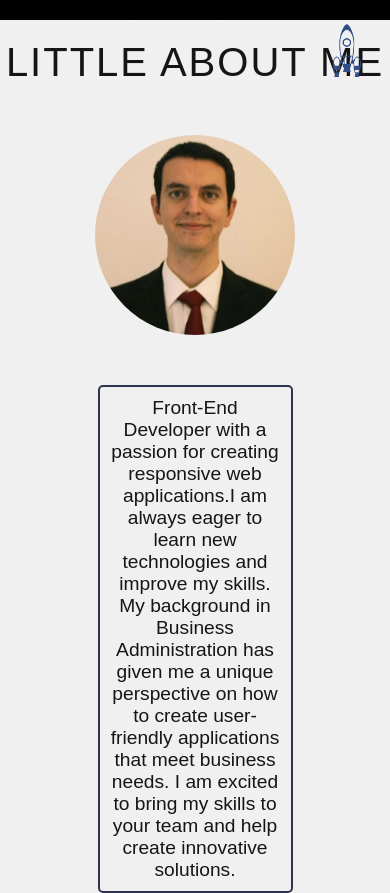
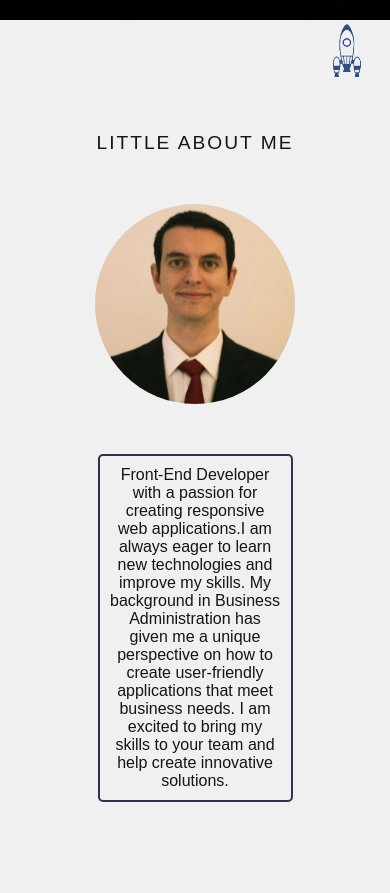
Before and after one commit to Sdztrk/second-portfolio-page, a plain HTML site: page index.html in a window 390 px wide. Shown: the part 740-1633 px from the top of the page. Drawn offline with Linux system fonts and the light colour scheme; files whose address does not match are found by name.

Commit message:
media query added for about section

```diff
--- a/css/mediaQuery.css
+++ b/css/mediaQuery.css
@@ -51,6 +51,12 @@
          .about{
             margin-top: 0px;
          }
+         .about h1{
+            font-size: larger;
+         }
+          .about p{
+            font-size: medium;
+         }
          .languages{
             display: flex;
             flex-direction: row;
@@ -83,7 +89,7 @@
             height: 100%;
          }
          .overlay a{
-            font-size: small;
+            font-size: smaller;
          }
          .experience{
             width: 100%;
```
